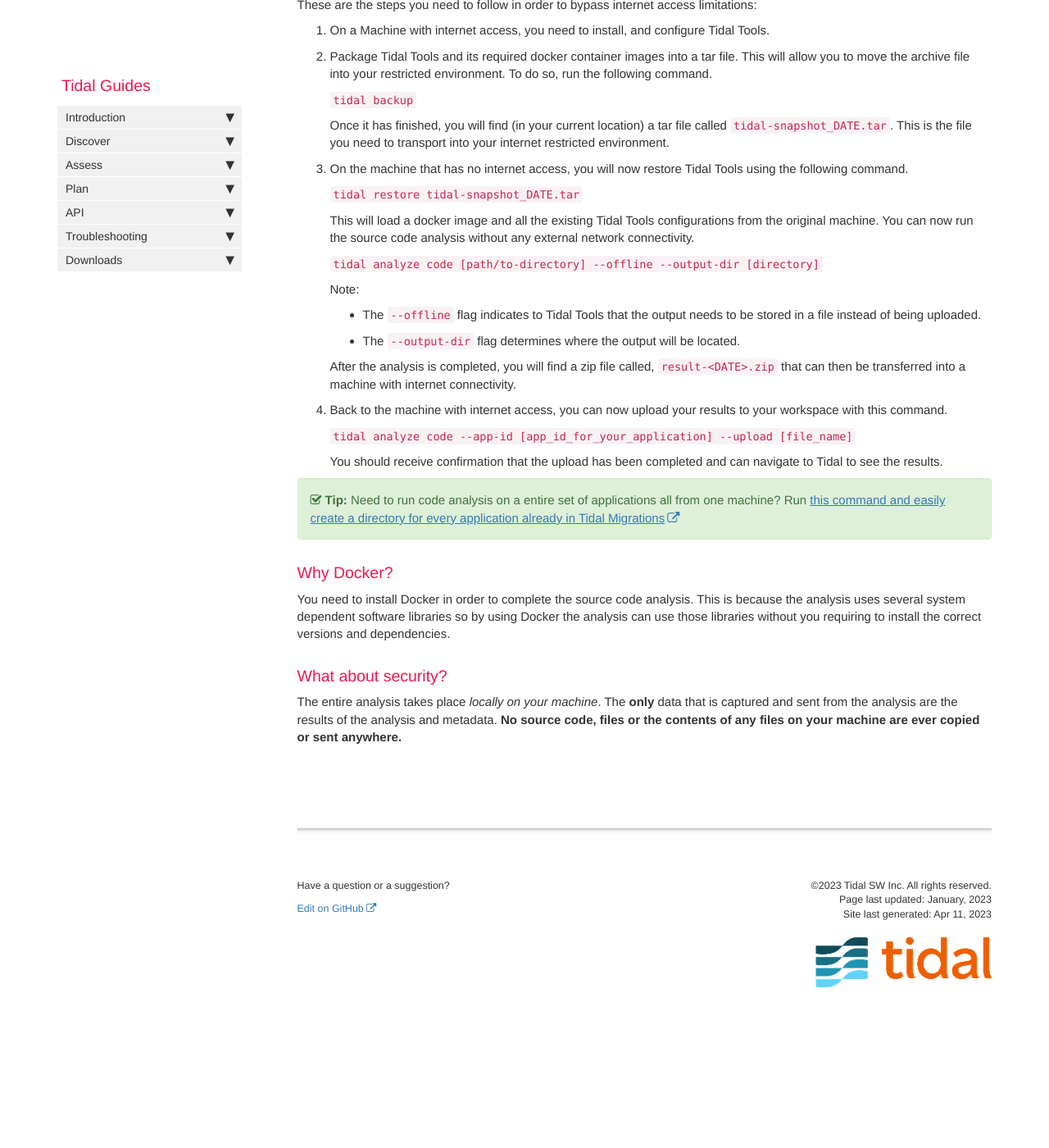
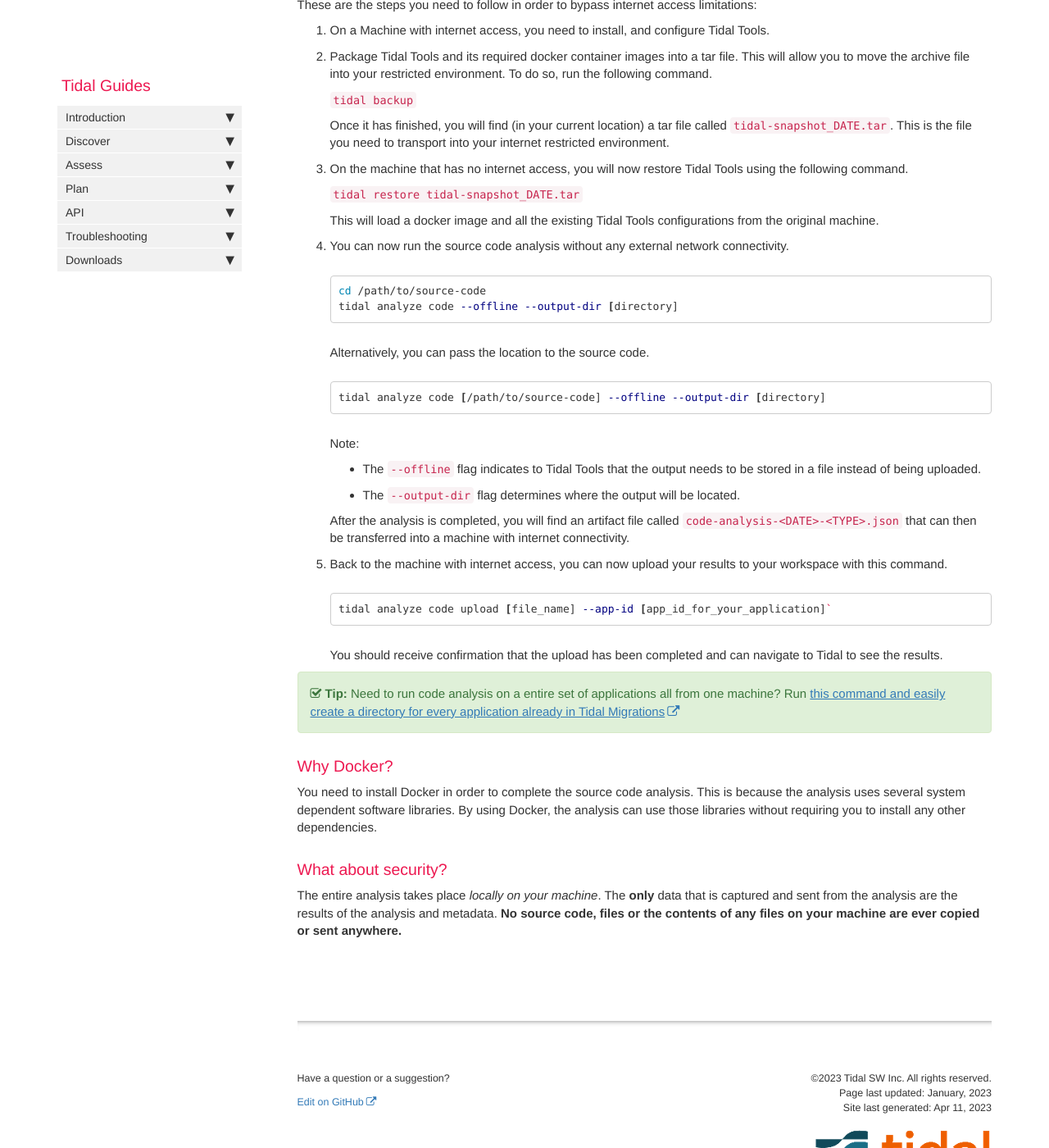
Before and after one commit to tidalmigrations/tidalmigrations.github.io, a Jekyll site: the page built from pages/tidal tools/sourcecode.md, in a window 1280 px wide and 1400 px high, scrolled down 2067 px. Shown: the whole window at 82% size. Built offline with Jekyll 4.4.1, drawn with Linux system fonts in a browser that asks for light colours; nearby versions of some CDN libraries; comment, search, counter and statistics services are not loaded; before the commit the page ends 3349 px from its top, so only the background shows below that; some of the changed text lies outside the part shown.

Commit message:
extend source code docs

````diff
--- a/pages/tidal tools/sourcecode.md
+++ b/pages/tidal tools/sourcecode.md
@@ -49,13 +49,13 @@ When analyzing a source code (or multiple), you have two options.
 
    ```bash
    cd /path/to/source-code
-   tidal analyze code --app-id 111
+   tidal analyze code --app-id [app_id_for_your_application]
    ```
 
    Alternatively, you can pass the location to the source code.
 
    ```bash
-   tidal analyze code ~/location/to-source-code/ --app-id 111
+   tidal analyze code [/path/to/source-code] --app-id [app_id_for_your_application]
    ```
 
 2. Perform the source code analysis and upload the results **at a later time**. The following section will explain how to run database analysis in **offline mode**
@@ -78,20 +78,34 @@ These are the steps you need to follow in order to bypass internet access limita
 
    `tidal restore tidal-snapshot_DATE.tar`
 
-   This will load a docker image and all the existing Tidal Tools configurations from the original machine. You can now run the source code analysis without any external network connectivity.
+   This will load a docker image and all the existing Tidal Tools configurations from the original machine.
 
-   `tidal analyze code [path/to-directory] --offline --output-dir [directory]`
+4. You can now run the source code analysis without any external network connectivity.
+
+   ```bash
+   cd /path/to/source-code
+   tidal analyze code --offline --output-dir [directory]
+   ```
+
+   Alternatively, you can pass the location to the source code.
+
+   ```bash
+   tidal analyze code [/path/to/source-code] --offline --output-dir [directory]
+   ```
 
    Note:
 
    - The `--offline` flag indicates to Tidal Tools that the output needs to be stored in a file instead of being uploaded.
    - The `--output-dir` flag determines where the output will be located.
 
-   After the analysis is completed, you will find a zip file called, `result-<DATE>.zip` that can then be transferred into a machine with internet connectivity.
+   After the analysis is completed, you will find an artifact file called `code-analysis-<DATE>-<TYPE>.json` that can then be transferred into a machine with internet connectivity.
 
-4. Back to the machine with internet access, you can now upload your results to your workspace with this command.
+5. Back to the machine with internet access, you can now upload your results to your workspace with this command.
 
-   `tidal analyze code --app-id [app_id_for_your_application] --upload [file_name]`
+
+   ```bash
+   tidal analyze code upload [file_name] --app-id [app_id_for_your_application]`
+   ```
 
    You should receive confirmation that the upload has been completed and can navigate to Tidal to see the results.
 
@@ -99,7 +113,8 @@ These are the steps you need to follow in order to bypass internet access limita
 
 ### Why Docker?
 
-You need to install Docker in order to complete the source code analysis. This is because the analysis uses several system dependent software libraries so by using Docker the analysis can use those libraries without you requiring to install the correct versions and dependencies.
+You need to install Docker in order to complete the source code analysis. This is because the analysis uses several system dependent software libraries.
+By using Docker, the analysis can use those libraries without requiring you to install any other dependencies.
 
 ### What about security?
 
````
